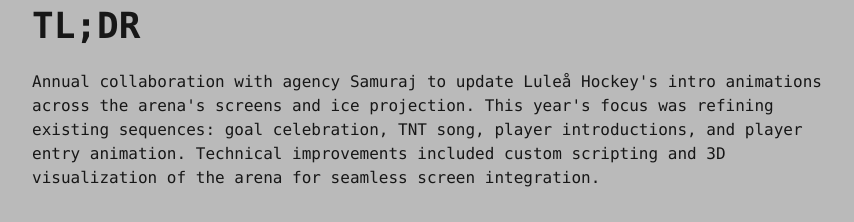
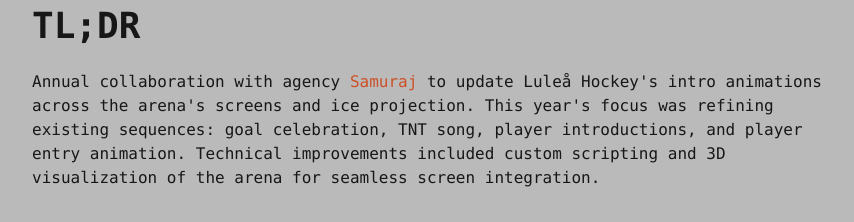
Before and after one commit to antonklock/klockworks-site-2025, a Next.js app: page /projects/lhf-graphic-updates in a window 1280 px wide. Shown: the part 162-384 px from the top of the page, without its empty margins (208-1062 px from the left). Built offline with nearby package versions, Linux system fonts and the light colour scheme.

Commit message:
Updating LHF video urls

```diff
--- a/app/projects/dcop/page.tsx
+++ b/app/projects/dcop/page.tsx
@@ -40,7 +40,7 @@
 
         <video autoPlay={false} controls>
           <source
-            src="https://www.dropbox.com/scl/fi/vr1odc63dpfyxpdaqutfy/DCOP-Game-Trailer-01.mp4?rlkey=2y4uvguc4fz2qfy7j8evw4e4s&dl=1"
+            src="https://www.kwmedia.klockworks.xyz/projects/dcop/DCOP%20Game%20Trailer%2001.mp4"
             type="video/mp4"
           />
         </video>
--- a/app/projects/lhf-graphic-updates/page.tsx
+++ b/app/projects/lhf-graphic-updates/page.tsx
@@ -22,12 +22,21 @@
       <div className="prose prose-lg font-mono">
         <h2 className="font-bold text-4xl mt-8 mb-2">TL;DR</h2>
         <p className="lead mb-6 mt-6">
-          Annual collaboration with agency Samuraj to update Luleå Hockey&apos;s
-          intro animations across the arena&apos;s screens and ice projection.
-          This year&apos;s focus was refining existing sequences: goal
-          celebration, TNT song, player introductions, and player entry
-          animation. Technical improvements included custom scripting and 3D
-          visualization of the arena for seamless screen integration.
+          Annual collaboration with agency{" "}
+          <a
+            href="https://www.samuraj.se/"
+            target="_blank"
+            rel="noopener noreferrer"
+            className="text-kwRed hover:underline"
+          >
+            Samuraj
+          </a>{" "}
+          to update Luleå Hockey&apos;s intro animations across the arena&apos;s
+          screens and ice projection. This year&apos;s focus was refining
+          existing sequences: goal celebration, TNT song, player introductions,
+          and player entry animation. Technical improvements included custom
+          scripting and 3D visualization of the arena for seamless screen
+          integration.
         </p>
         <h2 className="font-bold text-4xl mt-8 mb-2">Project Overview</h2>
         <p className="mb-6 mt-6">
@@ -72,7 +81,7 @@
         </p>
         <video autoPlay={false} controls>
           <source
-            src="https://www.dropbox.com/scl/fi/3xavx6kfabnwrzgv0rc4s/3d-arena-visualizer.mov?rlkey=y384px858usby1mrd202rwud3&dl=1"
+            src="https://www.kwmedia.klockworks.xyz/projects/lhf/3d-arena-visualizer.mov"
             type="video/mp4"
           />
         </video>
@@ -95,7 +104,7 @@
         </p>
         <video autoPlay={false} controls>
           <source
-            src="https://www.dropbox.com/scl/fi/xsec2zkf6gs5dfxm1mw4t/TNT-in-arena.mov?rlkey=rbdk3f2zc5zefwa6l2l7folvp&dl=1"
+            src="https://www.kwmedia.klockworks.xyz/projects/lhf/TNT-in-arena.mp4"
             type="video/mp4"
           />
         </video>
@@ -115,7 +124,7 @@
         </p>
         <video controls={false} muted autoPlay loop>
           <source
-            src="https://www.dropbox.com/scl/fi/583o0r03ejm6q96hzfz5x/PuckSpin_CONTENT.mp4?rlkey=r5h080ta1hh2gtlozs2qjv8do&dl=1"
+            src="https://www.kwmedia.klockworks.xyz/projects/lhf/PuckSpin.mp4"
             type="video/mp4"
           />
         </video>
@@ -130,7 +139,7 @@
         </p>
         <video autoPlay={false} controls>
           <source
-            src="https://www.dropbox.com/scl/fi/uv14ia4vopqiy9v5myc3f/2025-01-22-ICE-SPELARNA_IN-36s.mp4?rlkey=0zgo08zi6o148souc7lvzav3p&dl=1"
+            src="https://www.kwmedia.klockworks.xyz/projects/lhf/Player-Entry.mp4"
             type="video/mp4"
           />
         </video>
@@ -144,7 +153,7 @@
         </p>
         <video autoPlay={false} controls>
           <source
-            src="https://www.dropbox.com/scl/fi/xvwvq8z2rc8342hpg62dn/lineup.mov?rlkey=kuag2frq9j4wh894m5btlzney&dl=1"
+            src="https://www.kwmedia.klockworks.xyz/projects/lhf/lineup.mp4"
             type="video/mp4"
           />
         </video>
--- a/components/Header/Header.tsx
+++ b/components/Header/Header.tsx
@@ -12,10 +12,6 @@
     const video = videoRef.current;
     if (!video) return;
 
-    // const isVerticalScreen = window.innerHeight > window.innerWidth;
-    // const videoSrc = !isVerticalScreen
-    //   ? "https://www.kwmedia.klockworks.xyz/showreel-2025_v5/showreel-2025_v5_9x16/playlist.m3u8"
-    //   : "https://www.kwmedia.klockworks.xyz/showreel-2025_v5/showreel-2025_v5_16x9/playlist.m3u8";
     const videoSrc =
       "https://www.kwmedia.klockworks.xyz/showreel-2025_v5/showreel-2025_v5_16x9/playlist.m3u8";
 
```
